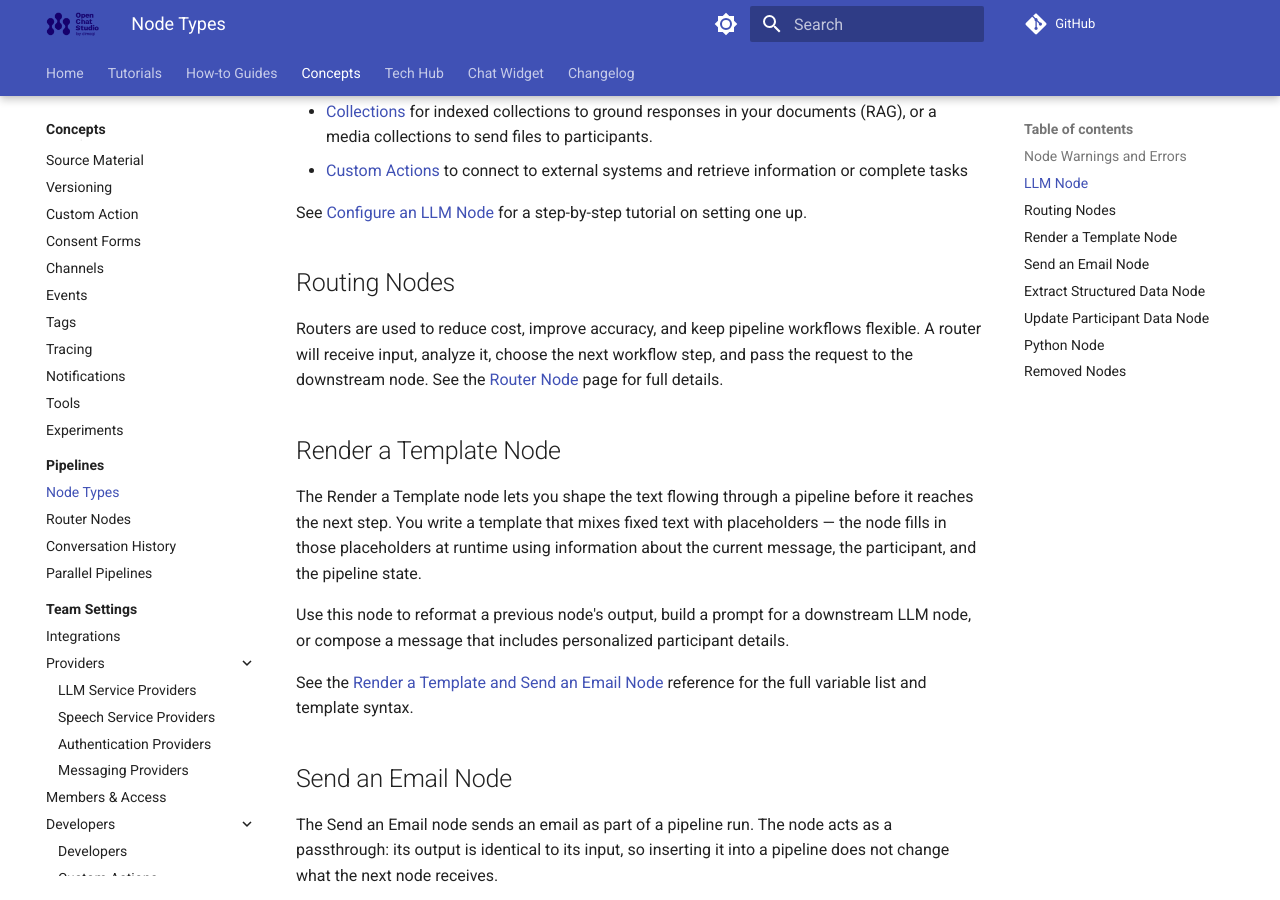
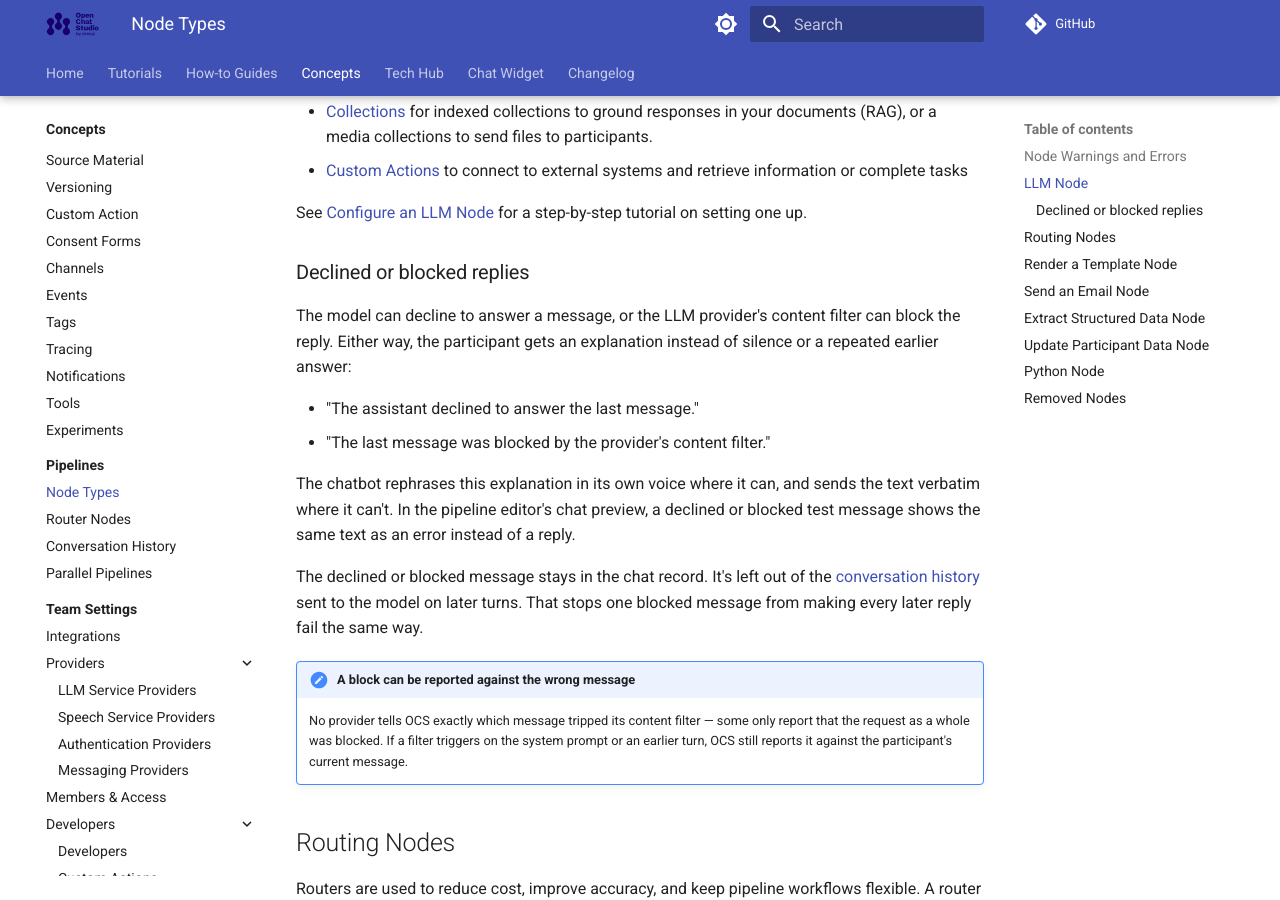
Before and after one commit to dimagi/open-chat-studio-docs, an MkDocs documentation site: the page built from docs/concepts/pipelines/nodes.md, in a window 1280 px wide and 900 px high, scrolled down 1272 px. Built offline with MkDocs 1.6.1 and Material for MkDocs 9.7.7, drawn with Linux system fonts in a browser that asks for light colours; a script that is not in the unit is left out; comment, search, counter and statistics services are not loaded.

```diff
--- a/docs/concepts/pipelines/nodes.md
+++ b/docs/concepts/pipelines/nodes.md
@@ -42,6 +42,26 @@ A conversational node using AI models. You can configure:
 - [Custom Actions](../llm_custom_action.md) to connect to external systems and retrieve information or complete tasks
 
 See [Configure an LLM Node](../../tutorials/configure_llm_node.md) for a step-by-step tutorial on setting one up.
+
+### Declined or blocked replies
+
+The model can decline to answer a message, or the LLM provider's content filter can block the reply.
+Either way, the participant gets an explanation instead of silence or a repeated earlier answer:
+
+- "The assistant declined to answer the last message."
+- "The last message was blocked by the provider's content filter."
+
+The chatbot rephrases this explanation in its own voice where it can, and sends the text verbatim where it can't.
+In the pipeline editor's chat preview, a declined or blocked test message shows the same text as an error instead of a reply.
+
+The declined or blocked message stays in the chat record.
+It's left out of the [conversation history](history.md) sent to the model on later turns.
+That stops one blocked message from making every later reply fail the same way.
+
+!!! note "A block can be reported against the wrong message"
+
+    No provider tells OCS exactly which message tripped its content filter — some only report that the request as a whole was blocked.
+    If a filter triggers on the system prompt or an earlier turn, OCS still reports it against the participant's current message.
 
 ## Routing Nodes
 
```
Also changed, not shown: docs/changelog.md (+2 -0 lines), docs/concepts/notifications.md (+1 -0 lines), docs/concepts/pipelines/history.md (+3 -0 lines), docs/concepts/team/llm_providers.md (+1 -1 lines), docs/how-to/adjust_llm_node_model_parameters.md (+12 -2 lines).
